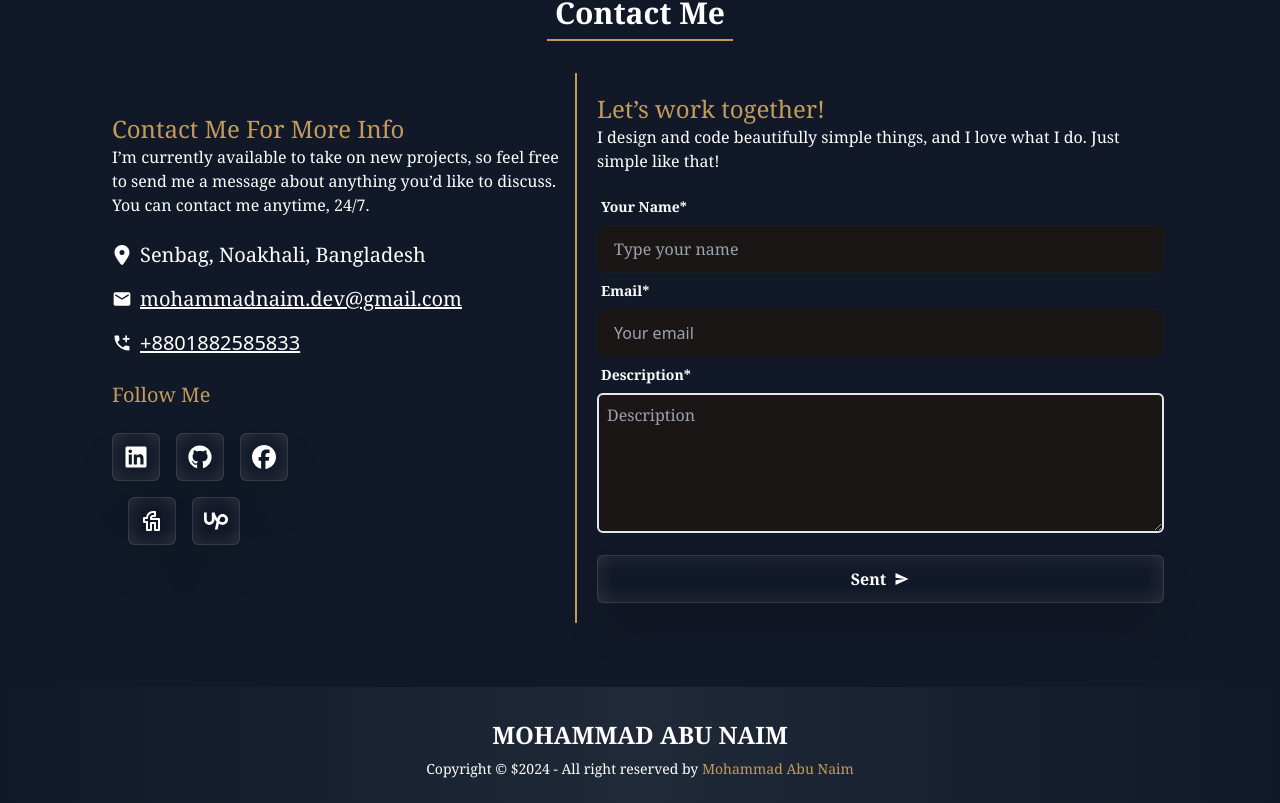
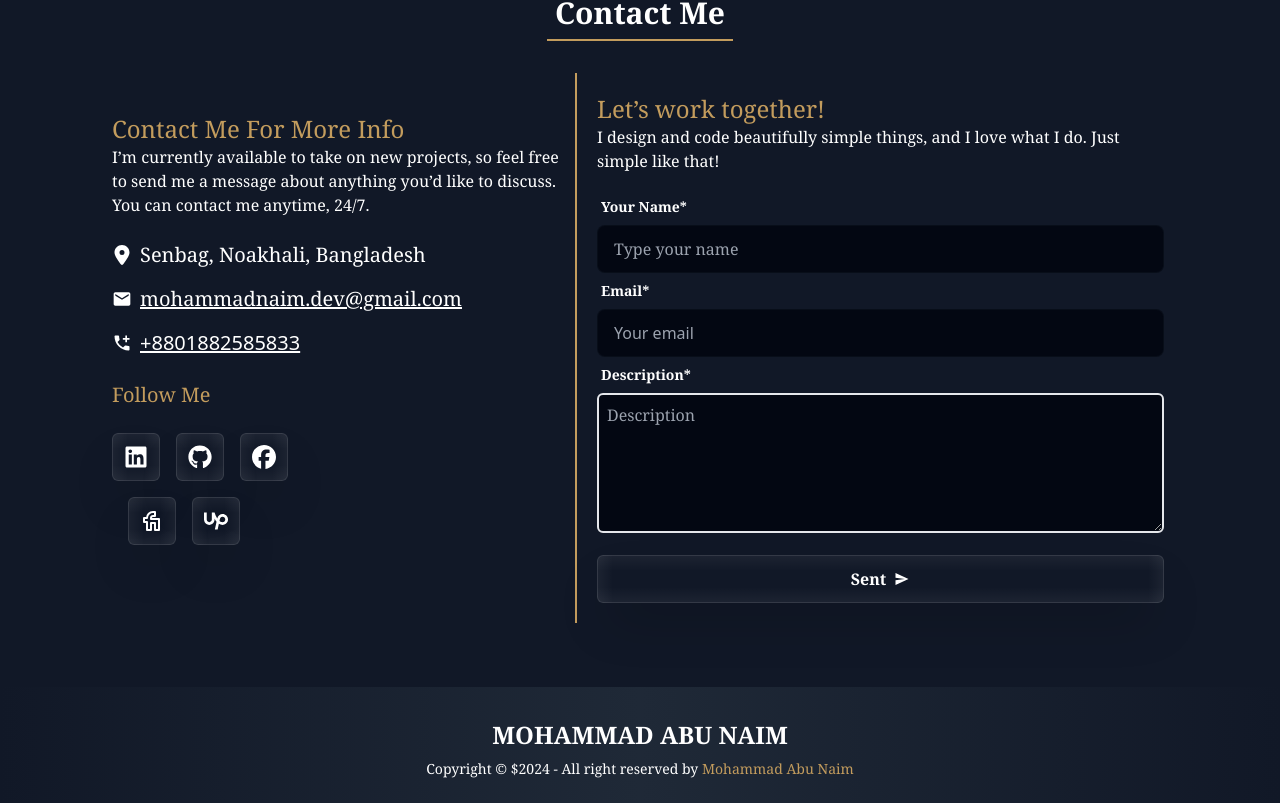
Before and after one commit to md-abu-naim/Abu-Naim-Portfolio, a React (Vite) app: page / in a window 1280 px wide. Shown: the part 3035-3838 px from the top of the page. Built offline with nearby package versions, Linux system fonts and the light colour scheme.

Commit message:
contact page update git push

```diff
--- a/src/Pages/Home/Contacts.jsx
+++ b/src/Pages/Home/Contacts.jsx
@@ -109,7 +109,7 @@ const Contacts = () => {
                                     <span className="label-text font-bold text-white">Your Name*</span>
                                 </label>
                                 <label className="input-group">
-                                    <input type="text" name="to_name" placeholder="Type your name" className=" text-white input input-bordered bg-[#1B1616] w-full" />
+                                    <input type="text" name="to_name" placeholder="Type your name" className=" text-white input input-bordered bg-gray-950 w-full" />
                                 </label>
                             </div>
                             <div className="form-control w-full">
@@ -117,7 +117,7 @@ const Contacts = () => {
                                     <span className="label-text font-bold text-white">Email*</span>
                                 </label>
                                 <label className="input-group">
-                                    <input type="email" name="from_name" placeholder="Your email" className="input text-white  input-bordered font-sans bg-[#1B1616] w-full" />
+                                    <input type="email" name="from_name" placeholder="Your email" className="input text-white  input-bordered font-sans bg-gray-950 w-full" />
                                 </label>
                             </div>
                         </div>
@@ -127,7 +127,7 @@ const Contacts = () => {
                                     <span className="label-text font-bold text-white">Description*</span>
                                 </label>
                                 <label className="input-group">
-                                    <textarea name="message" placeholder="Description" rows="5" className="border-2 p-2 rounded-md bg-[#1B1616] text-white w-full"></textarea>
+                                    <textarea name="message" placeholder="Description" rows="5" className="border-2 p-2 rounded-md bg-gray-950 text-white w-full"></textarea>
                                 </label>
                             </div>
                         </div>
```
